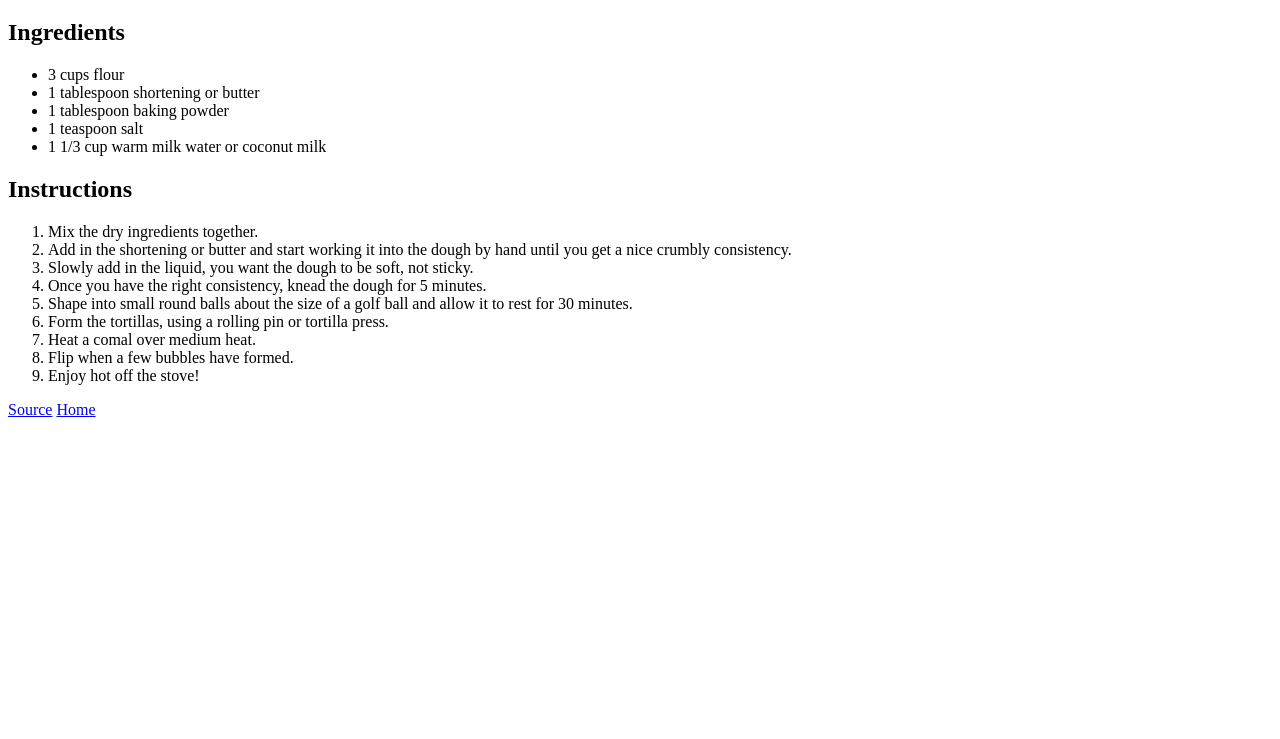
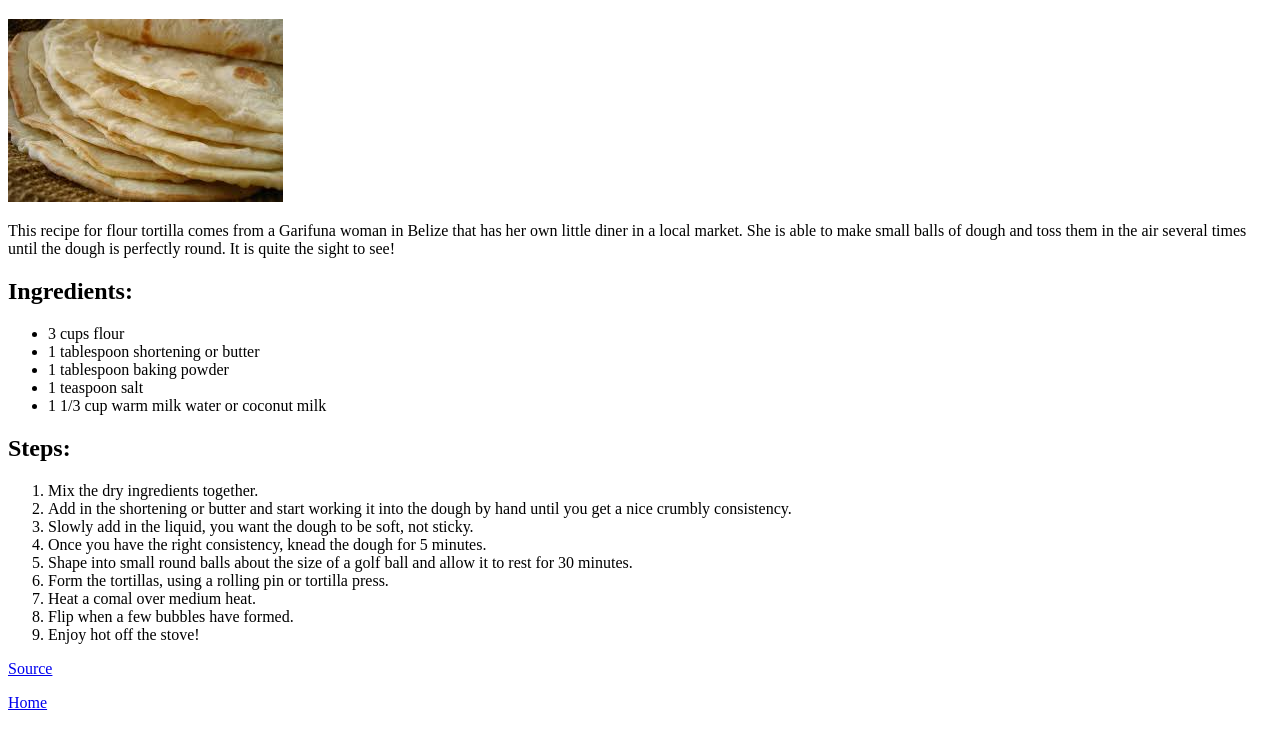
Before and after one commit to EdzG/odin-recipes, a plain HTML site: page recipes/Flour-tortilla.html in a window 1280 px wide. Shown: the part 61-800 px from the top of the page. Drawn offline with Linux system fonts and the light colour scheme.

Commit message:
Add image to flour tortilla recipe

```diff
--- a/recipes/Flour-tortilla.html
+++ b/recipes/Flour-tortilla.html
@@ -7,7 +7,14 @@
   </head>
   <body>
     <h1>Flour Tortilla</h1>
-    <h2>Ingredients</h2>
+    <img src="../images/flour-tortilla.jpeg" alt="flour tortilla" />
+    <p>
+      This recipe for flour tortilla comes from a Garifuna woman in Belize that
+      has her own little diner in a local market. She is able to make small
+      balls of dough and toss them in the air several times until the dough is
+      perfectly round. It is quite the sight to see!
+    </p>
+    <h2>Ingredients:</h2>
     <ul>
       <li>3 cups flour</li>
       <li>1 tablespoon shortening or butter</li>
@@ -15,7 +22,7 @@
       <li>1 teaspoon salt</li>
       <li>1 1/3 cup warm milk water or coconut milk</li>
     </ul>
-    <h2>Instructions</h2>
+    <h2>Steps:</h2>
     <ol>
       <li>Mix the dry ingredients together.</li>
       <li>
@@ -37,7 +44,9 @@
       <li>Flip when a few bubbles have formed.</li>
       <li>Enjoy hot off the stove!</li>
     </ol>
-    <a href="https://www.internationalcuisine.com/tortillas/">Source</a>
+    <p>
+      <a href="https://www.internationalcuisine.com/tortillas/">Source</a>
+    </p>
     <a href="../index.html">Home</a>
   </body>
 </html>
```
Also changed, not shown: images/flour-tortilla.jpeg (added).
